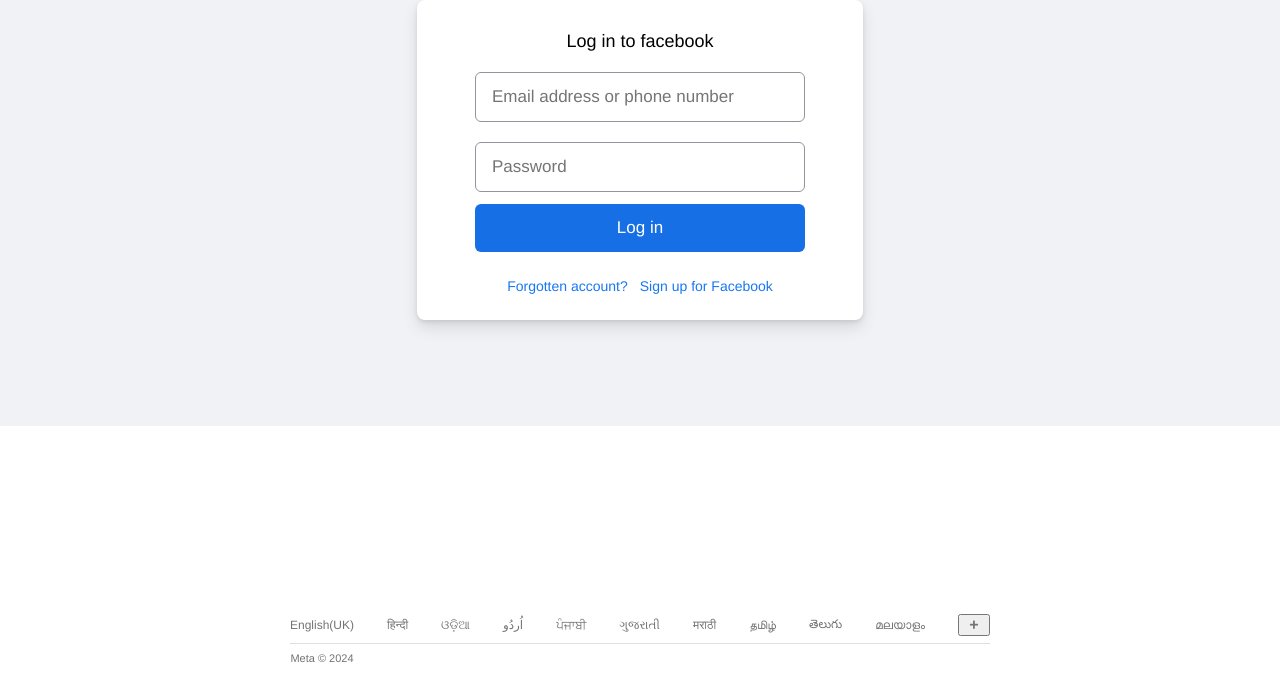
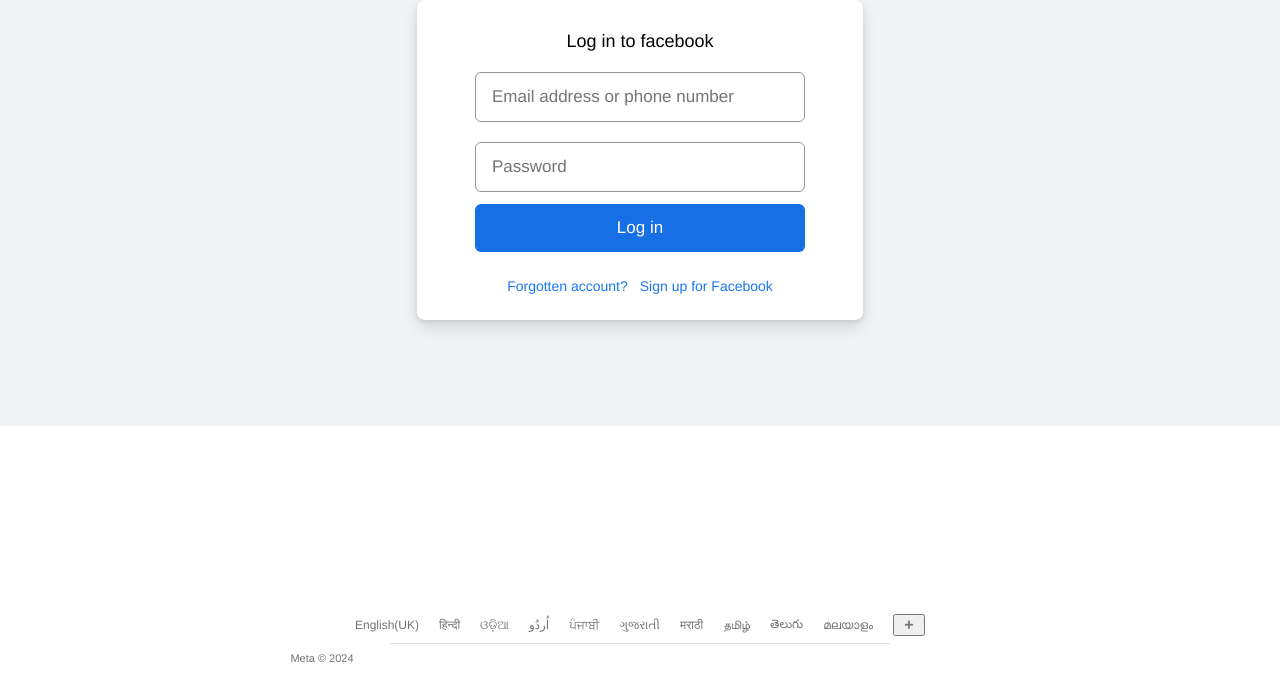
Before and after one commit to anidevl/Facebook_login_page_clone, a plain HTML site: page index.html in a window 1280 px wide. Shown: the part 102-800 px from the top of the page. Drawn offline with Linux system fonts and the light colour scheme.

Commit message:
Update index.css

```diff
--- a/index.css
+++ b/index.css
@@ -13,7 +13,7 @@ main{
     flex-wrap:wrap;
     background-color:#F0F2F5;
     height:44rem;
-    min-width:700px;
+    min-width:500px;
     overflow:auto;
 }
 main .fb_logo{
@@ -102,7 +102,7 @@ footer{
     flex-direction:column;
     justify-content:center;
     align-items:center;
-    min-width:700px;
+    min-width:500px;
 }
 .languages{
     display:flex;
@@ -110,7 +110,7 @@ footer{
     justify-content:space-between;
     align-items:center;
     margin-top:188px;
-    min-width:700px;
+    min-width:500px;
 }
 .languages a{
     margin-right:20px;
@@ -132,7 +132,7 @@ footer{
     font-size: 1px;
     height: 8px;
     margin-bottom: 8px;
-    width:700px;
+    width:500px;
 }
 .copyright{
     position:relative;
```
